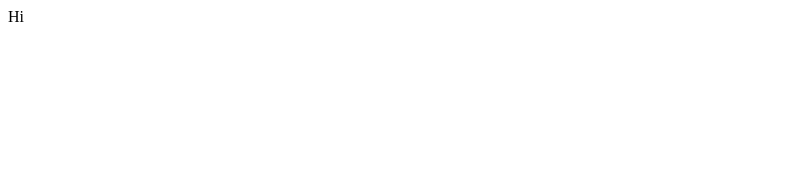
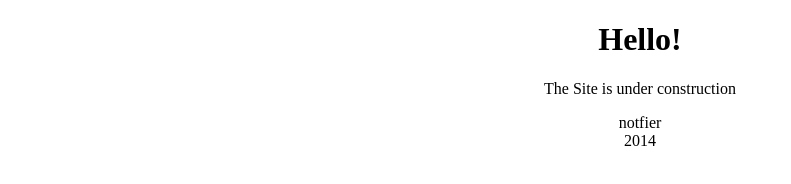
Before and after one commit to notfier/notfier.github.io, a plain HTML site: page index.html in a window 1280 px wide. Shown: the whole page, without its empty margins (0-791 px from the left). Drawn offline with Linux system fonts and the light colour scheme.

Commit message:
Adding the modified text

```diff
--- a/index.html
+++ b/index.html
@@ -2,9 +2,11 @@
 <html lang="en">
 <head>
     <meta charset="UTF-8">
-    <title>Document</title>
+    <title>Bohdan Shepelinski</title>
 </head>
 <body>
-    Hi
+    <h1 align="center">Hello!</h1>
+        <p align="center">The Site is under construction</p>
+    <footer align="center">notfier<br>2014</footer>
 </body>
 </html>
```
